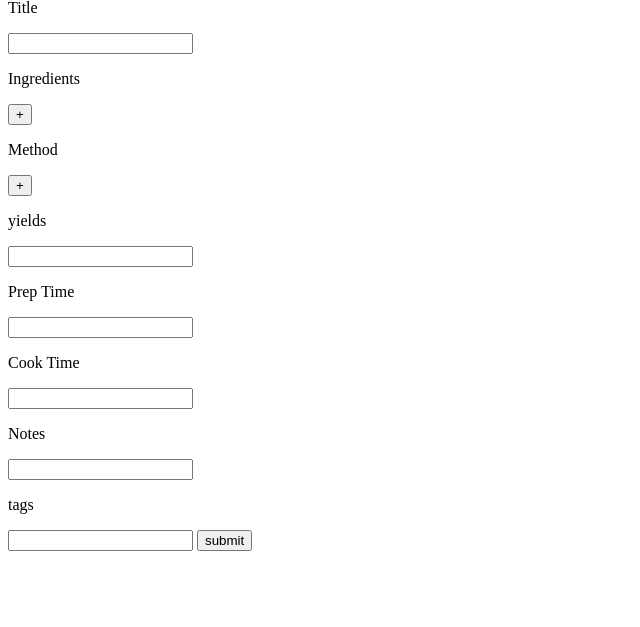
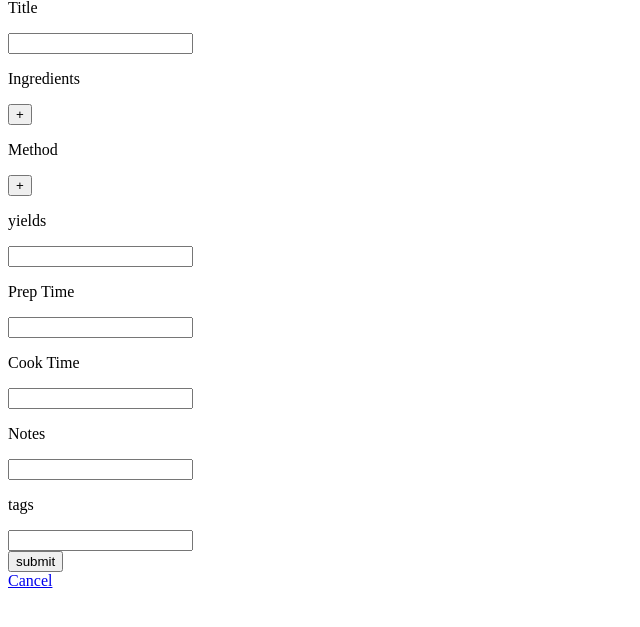
Before and after one commit to sjbitcode/RecipeApp, a Django app: template Proj/myrecipe/templates/myrecipe/EditRecipe.html in a window 1280 px wide. Shown: the part 102-729 px from the top of the page, without its empty margins (0-640 px from the left). Run offline with Django 3.2, Linux system fonts and the light colour scheme; the template is opened without the code that fills it, so the values that code supplies are empty; some libraries are stand-ins or nearby versions.

Commit message:
added cancel for edit

```diff
--- a/Proj/myrecipe/templates/myrecipe/EditRecipe.html
+++ b/Proj/myrecipe/templates/myrecipe/EditRecipe.html
@@ -62,9 +62,12 @@
     <p  class="formtitles">tags</p>
 
     <input id="tags" type="text" value="{% for tag in object.tags.all %}{% if forloop.last %}{{ tag }}{% else %}{{ tag }}, {% endif %}{% endfor %}", name="tags">
+    <br>
 
     <input type="submit" value="submit">
     </form>
+
+    <a href="{% url 'chef:dashboard' %}">Cancel</a>
 
   <!--
   <ul>
```
